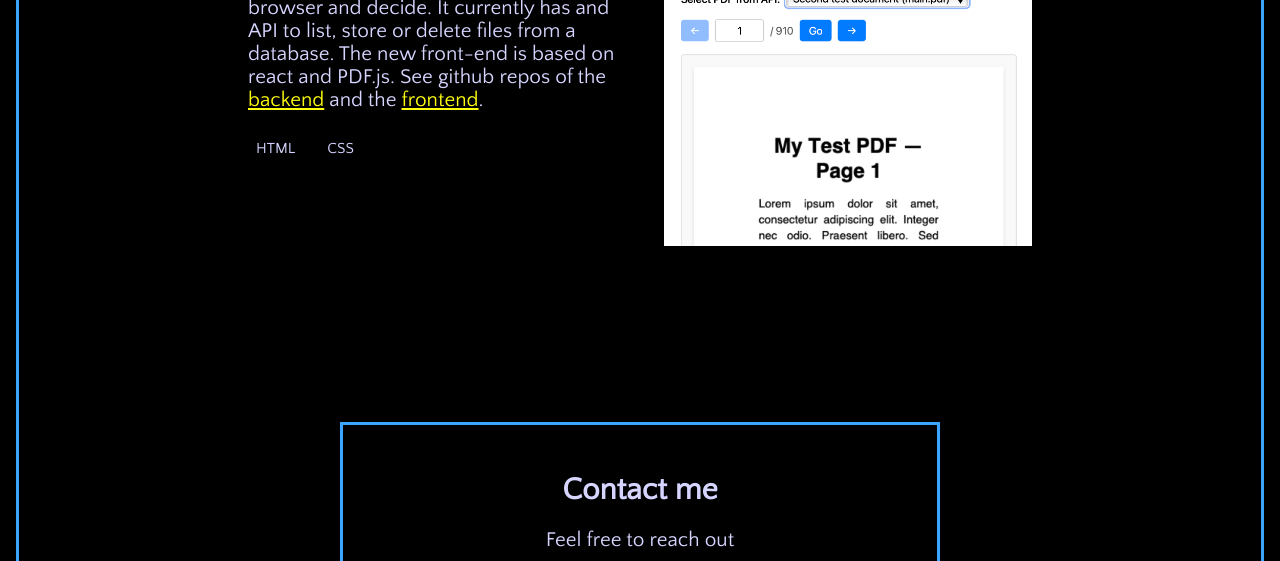
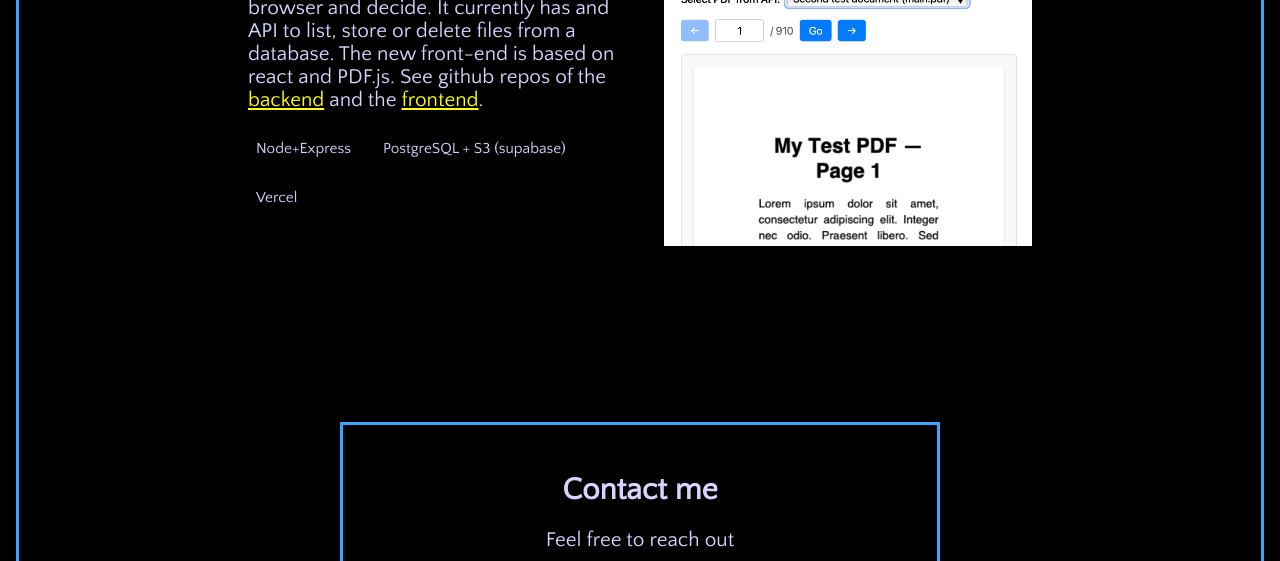
Before and after one commit to reneang17/portfolio, a plain HTML site: page index.html in a window 1280 px wide. Shown: the part 2220-2781 px from the top of the page. Drawn offline with nearby package versions, Linux system fonts and the light colour scheme; a web font is replaced by a local one.

Commit message:
Add README.md and update index.html

```diff
--- a/index.html
+++ b/index.html
@@ -158,8 +158,9 @@
                 The new front-end is based on react and PDF.js.
                 See github repos of the <a href="https://github.com/reneang17/pdf-storage-api" target="_blank">backend</a> and the <a href="https://github.com/reneang17/pdf-viewer-poc" target="_blank">frontend</a>.
               <ul>
-                <li>HTML</li>
-                <li>CSS</li>
+                <li>Node+Express</li>
+                <li>PostgreSQL + S3 (supabase)</li>
+                <li>Vercel</li>
               </ul>
             </div>
             <img src="./media/pdf-reader-fullstack.png" alt="My currect pdf browser reader now full stack">
```
Also changed, not shown: README.md (added).
